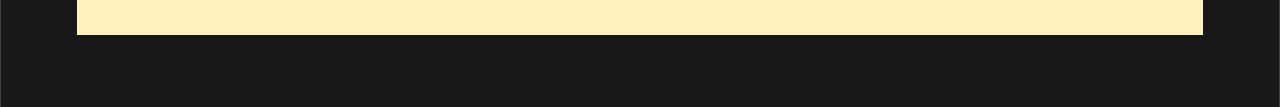
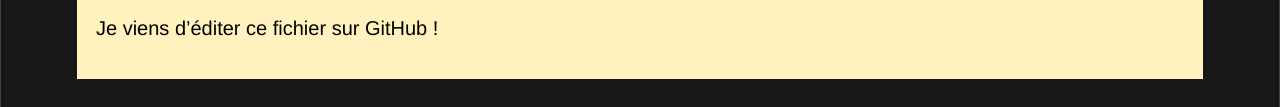
Before and after one commit to Clacla25/Git, a plain HTML site: page index.html in a window 1280 px wide. Shown: the part 1251-1358 px from the top of the page. Drawn offline with Linux system fonts and the light colour scheme.

Commit message:
Modif suite à l'importation sur GitHub index.html

```diff
--- a/index.html
+++ b/index.html
@@ -34,5 +34,9 @@
     <img src= "https://www-info.iutv.univ-paris13.fr/~bosc/webintro/tp1_files/webintro-cm-1-23.png">
     <figcaption>Exemple de syntaxe</figcaption>
 </figure>
+
+ <p>
+     Je viens d’éditer ce fichier sur GitHub !
+ </p>
 </body>
 </html>
```
